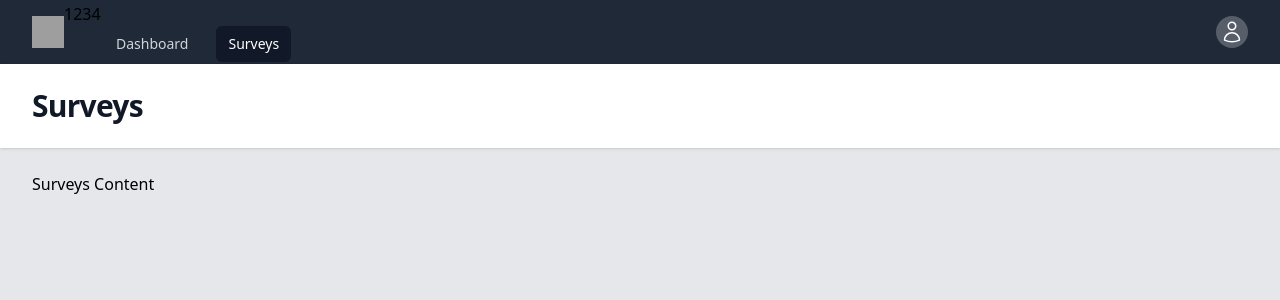
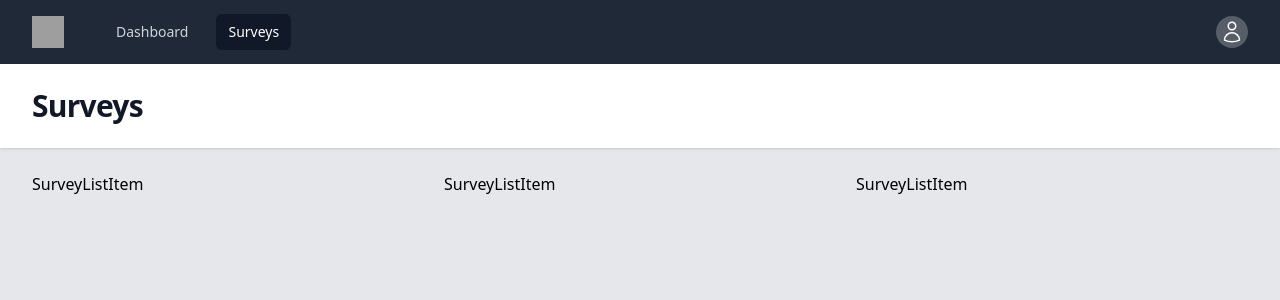
Before and after one commit to sitinajwa00/laravel-react-survey, a React (Vite) app in the folder react/: page /surveys in a window 1280 px wide. Shown: the top 300 px of the page. Built offline with nearby package versions, Linux system fonts and the light colour scheme; grey boxes are pictures that could not be loaded.

Commit message:
SurveyListItem

```diff
--- a/react/src/components/DefaultLayout.jsx
+++ b/react/src/components/DefaultLayout.jsx
@@ -1,7 +1,7 @@
 import { Disclosure, DisclosureButton, DisclosurePanel, Menu, MenuButton, MenuItem, MenuItems } from '@headlessui/react'
 import { Bars3Icon, BellIcon, UserIcon, XMarkIcon } from '@heroicons/react/24/outline'
-import { NavLink, Outlet } from 'react-router-dom'
-import { UserStateContext } from '../views/contexts/ContextProvider'
+import { Navigate, NavLink, Outlet } from 'react-router-dom'
+import { useStateContext } from '../views/contexts/ContextProvider'
 
 // const user = {
 //   name: 'Tom Cook',
@@ -22,7 +22,11 @@
 }
 
 export default function DefaultLayout() {
-  const { currentUser, userToken } = UserStateContext();
+  const { currentUser, userToken } = useStateContext();
+
+  if (!userToken) {
+    return <Navigate to='login' />
+  }
 
   const logout = (ev) => {
       ev.preventDefault();
@@ -43,7 +47,6 @@
                   />
                 </div>
                 <div className="hidden md:block">
-                {userToken}
                   <div className="ml-10 flex items-baseline space-x-4">
                     {navigation.map((item) => (
                       <NavLink
--- a/react/src/components/GuestLayout.jsx
+++ b/react/src/components/GuestLayout.jsx
@@ -1,7 +1,15 @@
 import React from 'react'
-import { Outlet } from 'react-router-dom'
+import { Navigate, Outlet } from 'react-router-dom'
+import { useStateContext } from '../views/contexts/ContextProvider'
 
 function GuestLayout() {
+  const { currentUser, userToken } = useStateContext();
+
+  if (userToken) {
+    return(
+      <Navigate to='/' />
+    )
+  }
   return (
     <div>
         <div className="flex min-h-full flex-1 flex-col justify-center px-6 py-12 lg:px-8">
--- /dev/null
+++ b/react/src/components/SurveyListItem.jsx
@@ -0,0 +1,7 @@
+import React from 'react'
+
+export default function SurveyListItem({survey}) {
+  return (
+    <div>SurveyListItem</div>
+  )
+}
--- a/react/src/views/Surveys.jsx
+++ b/react/src/views/Surveys.jsx
@@ -1,11 +1,19 @@
 import React from 'react'
 import PageComponent from '../components/PageComponent'
+import SurveyListItem from '../components/SurveyListItem';
+import { useStateContext } from './contexts/ContextProvider'
 
 export const Surveys = () => {
+  const { surveys } = useStateContext();
+  console.log(surveys);
   return (
     <>
       <PageComponent title='Surveys'>
-        Surveys Content
+        <div className='grid grid-cols-1 gap-5 sm:grid-cols-2 md:grid-cols-3'>
+          {surveys.map(survey => (
+            <SurveyListItem survey={survey} key={survey.id} />
+          ))}
+        </div>
       </PageComponent>
     </>
   )
--- a/react/src/views/contexts/ContextProvider.jsx
+++ b/react/src/views/contexts/ContextProvider.jsx
@@ -3,9 +3,178 @@
 const StateContext = createContext({
     currentUser: {},
     userToken: null,
+    surveys: [],
     setCurrentUser: () => { },
     setUserToken: () => { }
 });
+
+const tmpSurveys = [
+    {
+      "id": 1,
+      "image_url": "https:\/\/api.yoursurveys.xyz\/images\/vJutXzn02CDwdOyh.png",
+      "title": "TheCodeholic YouTube channel",
+      "slug": "thecodeholic-youtube-channel",
+      "status": true,
+      "description": "My name is Zura.<br>I am Web Developer with 9+ years of experience, free educational content creator, CTO, Lecturer and father of two wonderful daughters.<br><br>The purpose of the channel is to share my several years of experience with beginner developers.<br>Teach them what I know and make my experience as a lesson for others.",
+      "created_at": "2022-01-07 13:23:41",
+      "updated_at": "2022-01-18 16:34:19",
+      "expire_date": "2022-01-23",
+      "questions": [
+        {
+          "id": 15,
+          "type": "text",
+          "question": "From which country are you?",
+          "description": null
+        },
+        {
+          "id": 16,
+          "type": "checkbox",
+          "question": "Which language videos do you want to see on my channel?",
+          "description": "Lorem ipsum dolor sit amet, consectetur adipisicing elit. Assumenda cumque earum eos esse est ex facilis, iure laboriosam maiores neque nesciunt nulla placeat praesentium quae quos ratione, recusandae totam velit!",
+          "data": {
+            "options": [
+              {
+                "uuid": "8ee03188-9e7e-44e5-9176-7574c0beec6f",
+                "text": "JavaScript"
+              },
+              {
+                "uuid": "fe9497f2-8f05-4c82-9586-26e36736fa9e",
+                "text": "PHP"
+              },
+              {
+                "uuid": "db0f194c-d32d-4e19-929e-08f7b4e2bcc0",
+                "text": "HTML + CSS"
+              },
+              {
+                "uuid": "93273c4c-ac8f-432e-b847-e467df64ab9c",
+                "text": "All of the above"
+              },
+              {
+                "uuid": "d54818a7-ad7e-4b69-9287-16a8dc50a6cb",
+                "text": "Everything Zura thinks will be good"
+              }
+            ]
+          }
+        },
+        {
+          "id": 17,
+          "type": "select",
+          "question": "Which PHP framework videos do you want to see on my channel?",
+          "description": "Lorem ipsum dolor sit amet, consectetur adipisicing elit. Assumenda cumque earum eos esse est ex facilis, iure laboriosam maiores neque nesciunt nulla placeat praesentium quae quos ratione, recusandae totam velit!",
+          "data": {
+            "options": [
+              {
+                "uuid": "fb907cfe-b7a1-4b24-86fb-03f9c44aa710",
+                "text": "Laravel"
+              },
+              {
+                "uuid": "e2629262-93ca-4a7a-8129-19c765664a04",
+                "text": "Yii2"
+              },
+              {
+                "uuid": "9a11a425-d9fe-4fe9-86af-bb814e3d9271",
+                "text": "Codeigniter"
+              },
+              {
+                "uuid": "484268b1-d3aa-47f8-a185-356ed48e50fe",
+                "text": "Symfony"
+              }
+            ]
+          }
+        },
+        {
+          "id": 18,
+          "type": "radio",
+          "question": "Which Laravel Framework do you love most?",
+          "description": "Lorem ipsum dolor sit amet, consectetur adipisicing elit. Assumenda cumque earum eos esse est ex facilis, iure laboriosam maiores neque nesciunt nulla placeat praesentium quae quos ratione, recusandae totam velit!",
+          "data": {
+            "options": [
+              {
+                "uuid": "c02e50e6-5ebf-4344-9822-baa16502dbdb",
+                "text": "Laravel 5"
+              },
+              {
+                "uuid": "90a15aae-ef4c-4d04-aa05-8e840d4a2ded",
+                "text": "Laravel 6"
+              },
+              {
+                "uuid": "93c64532-c1eb-4bfd-bd00-ab51cafdee78",
+                "text": "Laravel 7"
+              },
+              {
+                "uuid": "51f6a704-7a86-47a4-9b2d-72bb026a3371",
+                "text": "Laravel 8"
+              }
+            ]
+          }
+        },
+        {
+          "id": 19,
+          "type": "checkbox",
+          "question": "What type of projects do you want to see on my channel built with Laravel?",
+          "description": "Lorem ipsum dolor sit amet, consectetur adipisicing elit. Assumenda cumque earum eos esse est ex facilis, iure laboriosam maiores neque nesciunt nulla placeat praesentium quae quos ratione, recusandae totam velit!",
+          "data": {
+            "options": [
+              {
+                "uuid": "c5519ab0-3282-4758-a34b-506052bf1342",
+                "text": "REST API"
+              },
+              {
+                "uuid": "dfbbc0af-8fff-44ae-be36-e85270041729",
+                "text": "E-commerce"
+              },
+              {
+                "uuid": "6940c122-505f-4d9d-a103-472f923fad94",
+                "text": "Real Estate"
+              },
+              {
+                "uuid": "2b3c12a4-8f3c-4276-ae59-4e9d55e849be",
+                "text": "All of the above"
+              }
+            ]
+          }
+        },
+        {
+          "id": 22,
+          "type": "textarea",
+          "question": "What do you think about TheCodeholic channel?",
+          "description": "Write your honest opinion. Everything is anonymous.",
+          "data": []
+        },
+        {
+          "id": 23,
+          "type": "text",
+          "question": "Which channel is your favorite one?",
+          "description": null,
+          "data": []
+        }
+      ]
+    },
+    {
+      "id": 2,
+      "image_url": "https:\/\/api.yoursurveys.xyz\/images\/gjIHElz4aKrL0nT0.png",
+      "title": "React",
+      "slug": "react",
+      "status": true,
+      "description": "React makes it painless to create interactive UIs. Design simple views for each state in your application, and React will efficiently update and render just the right components when your data changes.",
+      "created_at": "2022-01-07 08:50:40",
+      "updated_at": "2022-01-07 13:37:37",
+      "expire_date": "2022-02-01",
+      "questions": []
+    },
+    {
+      "id": 3,
+      "image_url": "https:\/\/api.yoursurveys.xyz\/images\/WPfzo0g66huUYYwR.png",
+      "title": "Laravel 9",
+      "slug": "laravel-9",
+      "status": true,
+      "description": "Laravel is a web application framework with expressive, elegant syntax. We\u2019ve already laid the foundation \u2014 freeing you to create without sweating the small things.",
+      "created_at": "2022-01-07 13:28:56",
+      "updated_at": "2022-01-07 13:28:56",
+      "expire_date": "2022-01-20",
+      "questions": []
+    },
+  ]
 
 export const ContextProvider = ({ children }) => {
     const [currentUser, setCurrentUser] = useState({
@@ -14,13 +183,14 @@
         imageUrl:
             'https://images.unsplash.com/photo-1472099645785-5658abf4ff4e?ixlib=rb-1.2.1&ixid=eyJhcHBfaWQiOjEyMDd9&auto=format&fit=facearea&facepad=2&w=256&h=256&q=80',
     });
-    const [userToken, setUserToken] = useState('1234');
+    const [userToken, setUserToken] = useState('123');
+    const [surveys, setSurveys] = useState(tmpSurveys);
 
     return (
-        <StateContext.Provider value={{ currentUser, setCurrentUser, userToken, setUserToken }}>
+        <StateContext.Provider value={{ currentUser, setCurrentUser, userToken, setUserToken, surveys }}>
             {children}
         </StateContext.Provider>
     )
 }
 
-export const UserStateContext = () => useContext(StateContext);
+export const useStateContext = () => useContext(StateContext);
```
